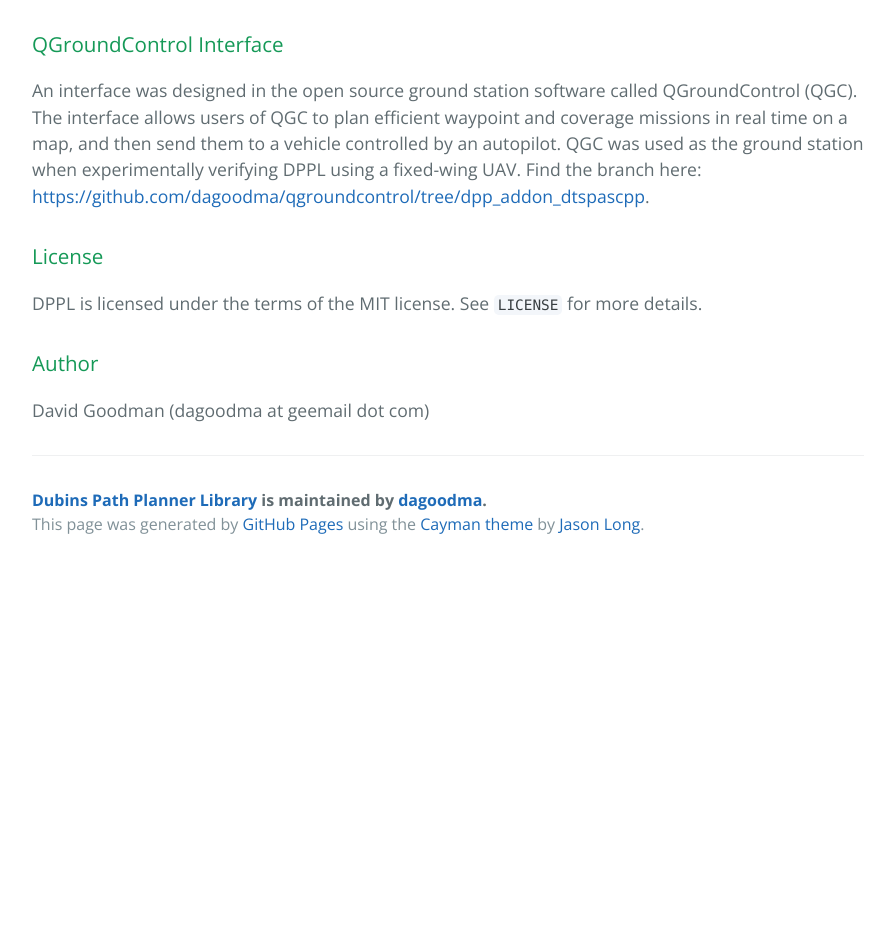
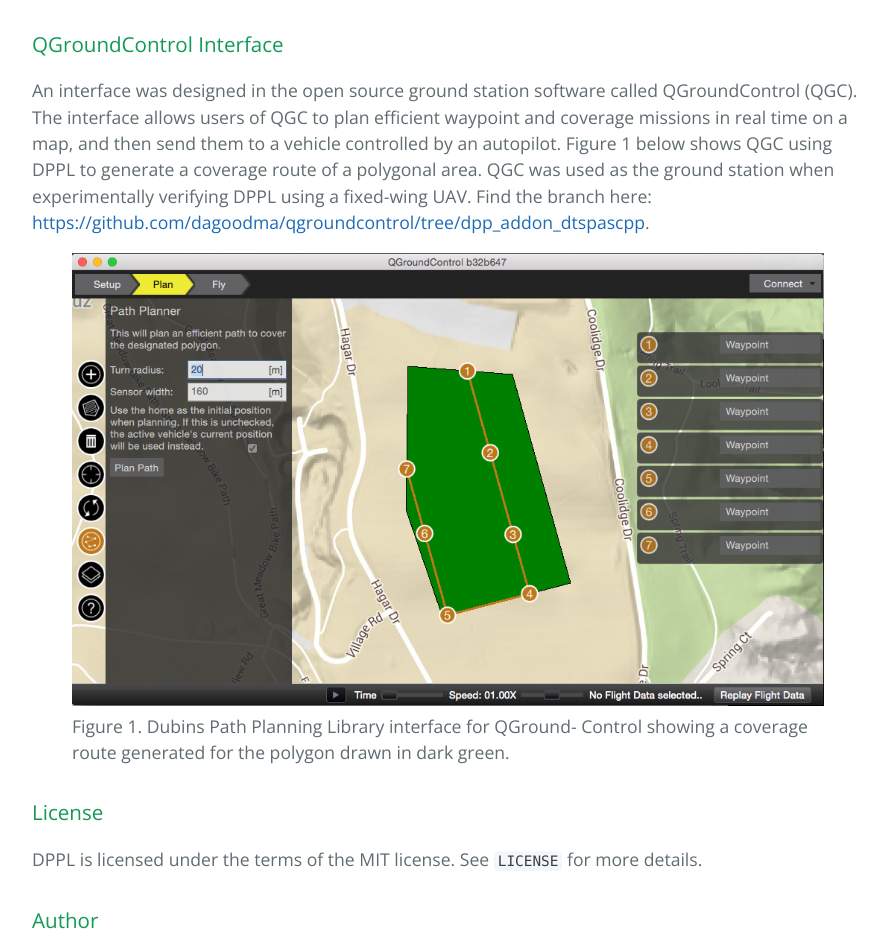
Before and after one commit to dagoodma/dppl_code, a plain HTML site: page index.html in a window 1280 px wide. Shown: the part 1012-1962 px from the top of the page, without its empty margins (192-1087 px from the left). Before the commit the page ends 1580 px from the top, so only its background shows below. Drawn offline with nearby package versions, Linux system fonts and the light colour scheme.

Commit message:
Updating git.io page with image.

```diff
--- a/index.html
+++ b/index.html
@@ -29,7 +29,14 @@
 <h3>
 <a id="qgroundcontrol-interface" class="anchor" href="#qgroundcontrol-interface" aria-hidden="true"><span aria-hidden="true" class="octicon octicon-link"></span></a>QGroundControl Interface</h3>
 
-<p>An interface was designed in the open source ground station software called QGroundControl (QGC). The interface allows users of QGC to plan efficient waypoint and coverage missions in real time on a map, and then send them to a vehicle controlled by an autopilot. QGC was used as the ground station when experimentally verifying DPPL using a fixed-wing UAV. Find the branch here: <a href="https://github.com/dagoodma/qgroundcontrol/tree/dpp_addon_dtspascpp">https://github.com/dagoodma/qgroundcontrol/tree/dpp_addon_dtspascpp</a>.</p>
+<p>An interface was designed in the open source ground station software called QGroundControl (QGC). The interface allows users of QGC to plan efficient waypoint and coverage missions in real time on a map, and then send them to a vehicle controlled by an autopilot. Figure 1 below shows QGC using DPPL to generate a coverage route of a polygonal area. QGC was used as the ground station when experimentally verifying DPPL using a fixed-wing UAV. Find the branch here: <a href="https://github.com/dagoodma/qgroundcontrol/tree/dpp_addon_dtspascpp">https://github.com/dagoodma/qgroundcontrol/tree/dpp_addon_dtspascpp</a>.</p>
+
+<figure>
+    <img src='images/qgc.png' alt='Testing' />
+    <figcaption>Figure 1. Dubins Path Planning Library interface for QGround-
+Control showing a coverage route generated for the polygon drawn in dark green.
+    </figcaption>
+</figure>
 
 <h3>
 <a id="license" class="anchor" href="#license" aria-hidden="true"><span aria-hidden="true" class="octicon octicon-link"></span></a>License</h3>
```
Also changed, not shown: images/qgc.png (added).
